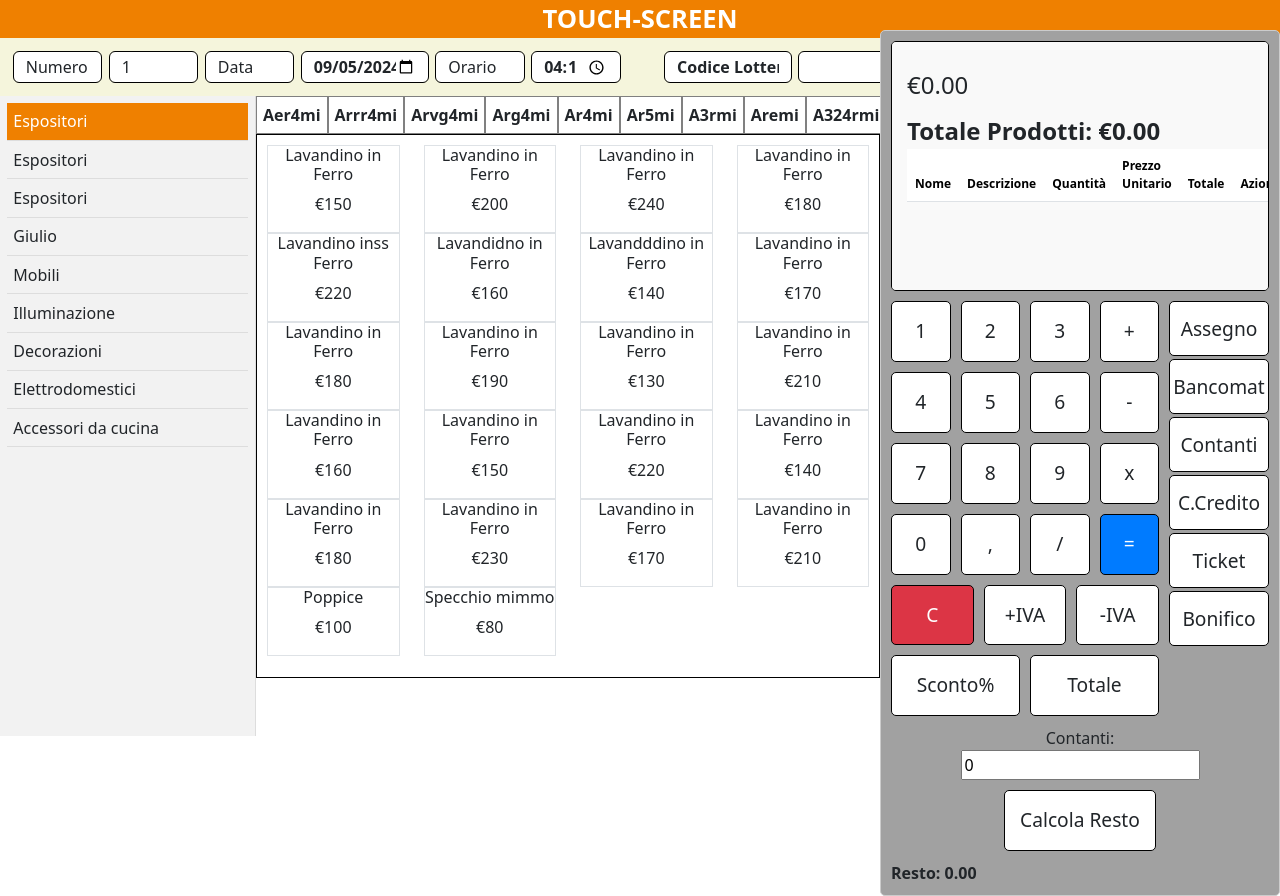
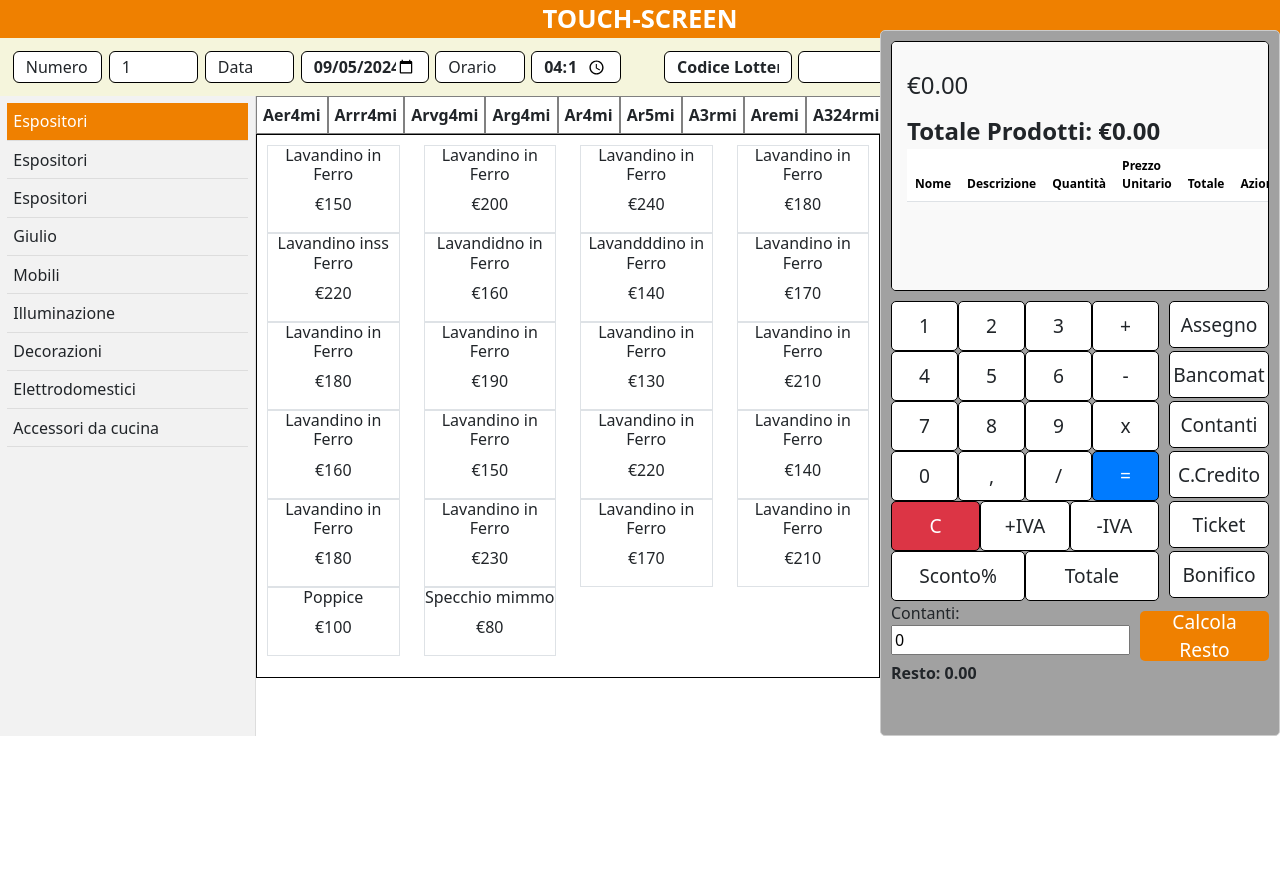
Before and after one commit to alessandropanico/CassaPassaparola, an Angular app: page /touchscreen in a window 1280 px wide. After the commit the page ends 800 px from the top, so only its background shows below. Built offline with nearby package versions, Linux system fonts and the light colour scheme.

Commit message:
css migliore

```diff
--- a/src/app/pagine/vendita/touch-screen/touch-screen.component.css
+++ b/src/app/pagine/vendita/touch-screen/touch-screen.component.css
@@ -221,7 +221,7 @@
   align-items: center;
   display: flex;
   justify-content: center;
-  height: 55px;
+  height: 47px !important;
   margin-bottom: 3px;
 }
 
@@ -299,15 +299,12 @@
 .buttons {
   display: flex;
   flex-wrap: wrap;
-  gap: 10px;
-  /* Spazio tra i bottoni */
+  /* gap: 10px; */
   max-width: 800px;
-  /* Larghezza massima per le sezioni */
 }
 
 .btn {
   flex: 1 1 calc(25% - 10px);
-  /* Larghezza fissa per ogni bottone (25% della riga) */
   padding: 15px;
   border: 1px solid #000000;
   border-radius: 5px;
@@ -316,6 +313,10 @@
   font-size: 1.2em;
   box-sizing: border-box;
   text-align: center;
+  height: 50px;
+  display: flex;
+  align-items: center;
+  justify-content: center;
 }
 
 
@@ -341,20 +342,37 @@
   background-color: #c82333;
 }
 
+.contPagamento{
+  display: flex;
+}
+
 .pagamento {
-  margin-top: 10px;
   display: flex;
+  align-items: start;
   flex-direction: column;
-  align-items: center;
 }
 
 #pagaContanti {
-  margin-bottom: 10px;
+  margin-bottom: 5px;
+}
+
+
+.Btnpagamento{
+  height: 50px !important;
+  width: auto !important;
+  display: flex;
+  align-items: center;
+  justify-self: center;
+  background-color: #EF8000;
+  color: white;
+  border: none;
+  margin-left: 10px;
+  margin-top: 10px;
+
 }
 
 .resto-display {
-  margin-top: 10px;
-  font-weight: bold;
+  font-weight: bolder;
 }
 
 .buttonPers {
--- a/src/app/pagine/vendita/touch-screen/touch-screen.component.html
+++ b/src/app/pagine/vendita/touch-screen/touch-screen.component.html
@@ -188,10 +188,13 @@
 
 
     <!-- Sezione pagamento -->
+     <div class="contPagamento">
     <div class="pagamento">
       <label for="pagaContanti">Contanti: </label>
       <input type="number" id="pagaContanti" placeholder="Inserisci importo" [(ngModel)]="importoPagamento" />
-      <button class="btn" (click)="calcolaResto()">Calcola Resto</button>
+    </div>
+
+      <button class="btn Btnpagamento" (click)="calcolaResto()">Calcola Resto</button>
     </div>
 
     <!-- Display del resto -->
```
